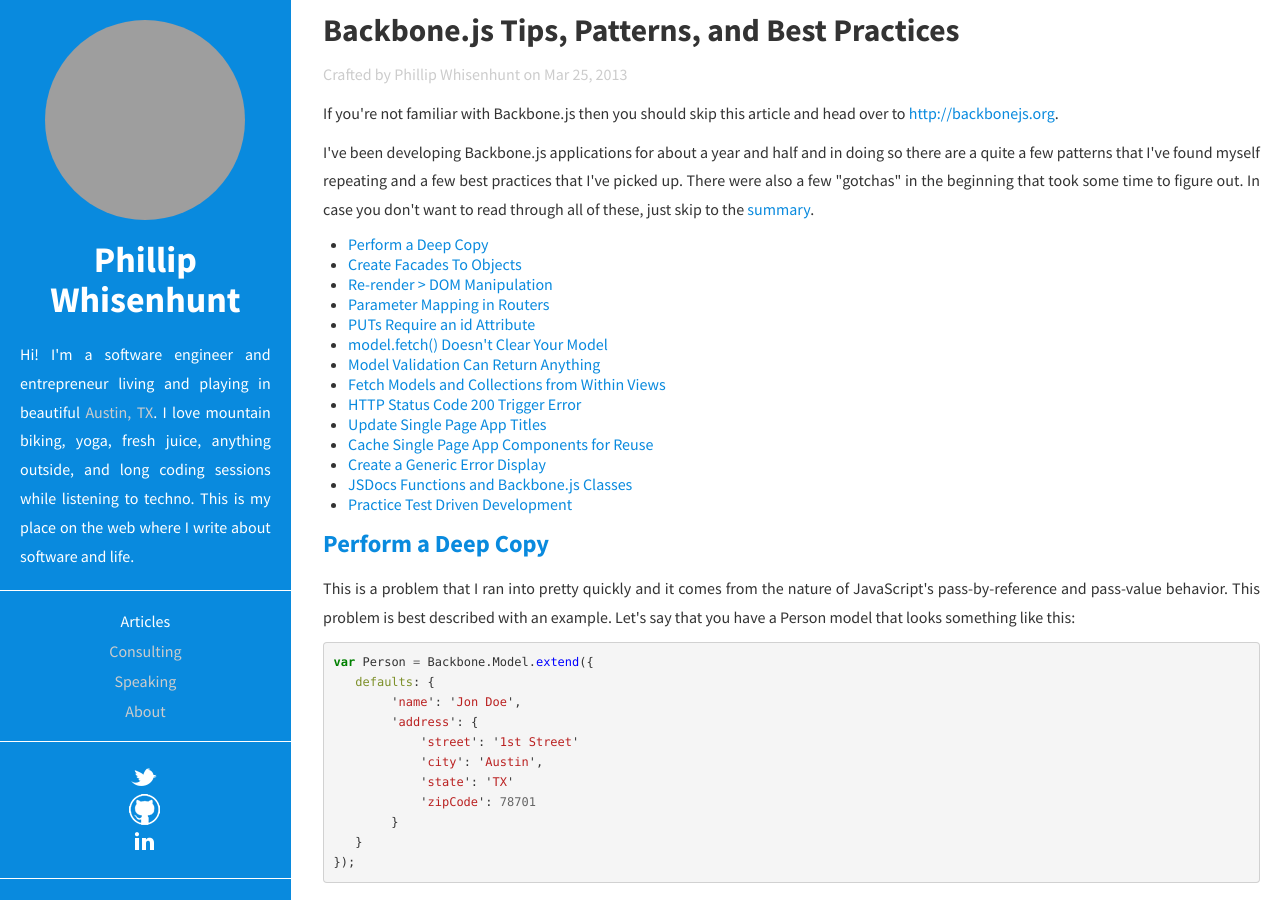
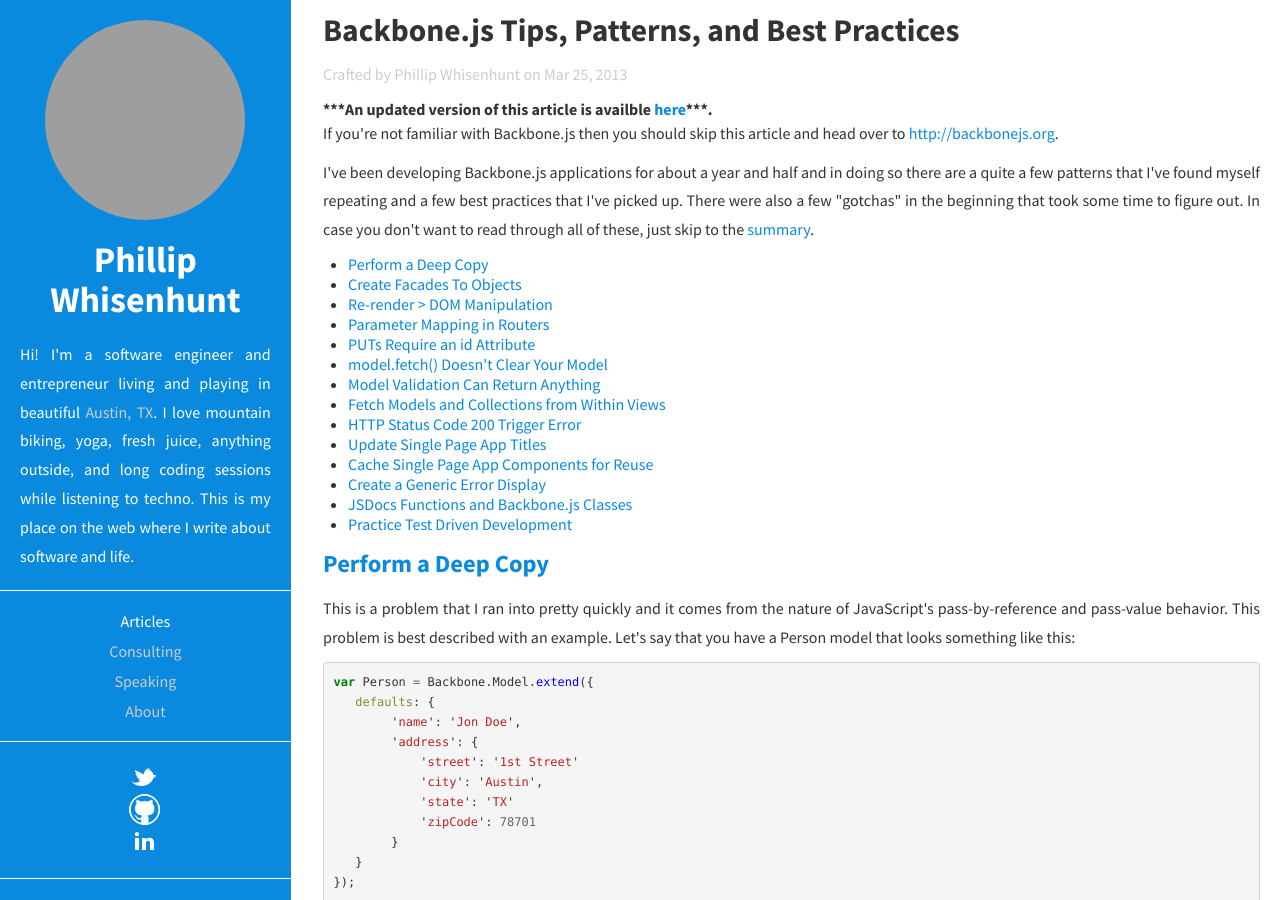
Before and after one commit to pwhisenhunt/pwhisenhunt.github.io, a Jekyll site: the page built from _posts/2013-03-25-backbonejs-tips-patterns-and-best-practices.html, in a window 1280 px wide and 900 px high. Built offline with Jekyll 4.4.1, drawn with Linux system fonts in a browser that asks for light colours; comment, search, counter and statistics services are not loaded; grey boxes are pictures that could not be loaded.

Commit message:
Adding a link on backbone.js tips, patterns, and best practices article to the latest version on smashing magainze.com

```diff
--- a/_posts/2013-03-25-backbonejs-tips-patterns-and-best-practices.html
+++ b/_posts/2013-03-25-backbonejs-tips-patterns-and-best-practices.html
@@ -5,6 +5,7 @@
 title: Backbone.js Tips, Patterns, and Best Practices
 comments: true
 ---
+<strong>***An updated version of this article is availble <a alt="SmashingMagazine.com Backbone.js Tips and Patterns" href="http://coding.smashingmagazine.com/2013/08/09/backbone-js-tips-patterns/">here</a>***.</strong>
 <p>
 If you're not familiar with Backbone.js then you should skip this article and head over to <a href="http://www.backbonejs.org" alt="Backbone.js">http://backbonejs.org</a>.
 </p>
```
